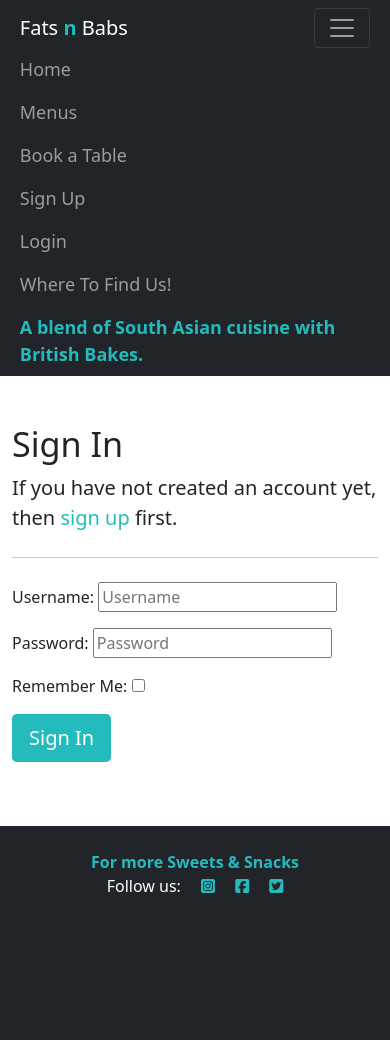
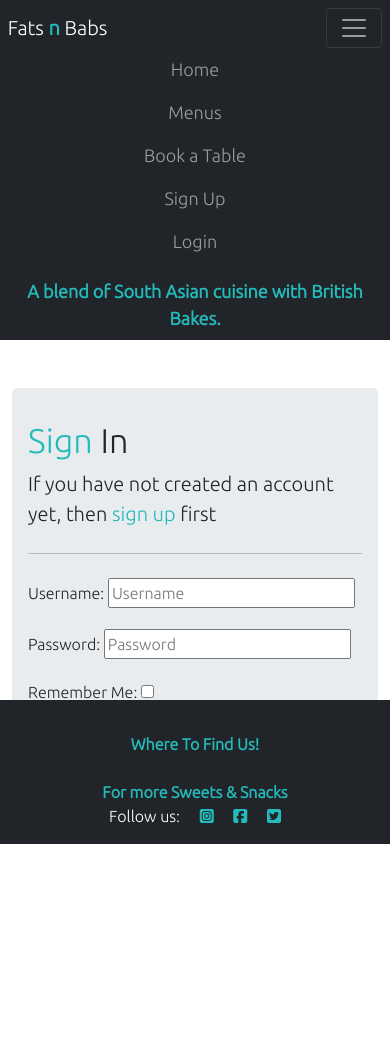
Before and after one commit to SharjAhmed/fatsnbabs-restaurant-booking-system, a Django app: page /accounts/login/ in a window 390 px wide, after a click that opens the changed part. Before the commit the page ends 893 px from the top, so only its background shows below. Run offline with Django 3.2, Linux system fonts and the light colour scheme; tables that the repository leaves empty hold one stand-in row (values such as "Sample post"); some libraries are stand-ins or nearby versions.

Commit message:
Where To Find Us page added and styled - location.html. Styling done for rest of site

```diff
--- a/booking_system/views.py
+++ b/booking_system/views.py
@@ -5,7 +5,6 @@ from .models import Reservation
 from .forms import ReservationForm
 from django.contrib import messages
 from datetime import date
-
 
 def index_view(request):
     return render(request, 'index.html')
--- a/fatsnbabs/settings.py
+++ b/fatsnbabs/settings.py
@@ -21,7 +21,10 @@ DEBUG = True
 
 ACCOUNT_EMAIL_VERIFICATION = 'none'
 
-ALLOWED_HOSTS = ['fatsnbabs.herokuapp.com', 'fatsnbabs-216f47f1be28.herokuapp.com', '8000-sharjahmed-fatsnbabsres-ktnmfsno6zs.ws-eu102.gitpod.io']
+ALLOWED_HOSTS = [
+    'fatsnbabs.herokuapp.com',
+    'fatsnbabs-216f47f1be28.herokuapp.com',
+    '8000-sharjahmed-fatsnbabsres-k38okejnzog.ws-eu102.gitpod.io']
 
 
 # Application definition
@@ -54,7 +57,6 @@ MESSAGE_TAGS = {
         messages.WARNING: 'alert-warning',
         messages.ERROR: 'alert-danger',
 }
-
 
 MIDDLEWARE = [
     'django.middleware.security.SecurityMiddleware',
--- a/static/css/style.css
+++ b/static/css/style.css
@@ -1,10 +1,16 @@
+@import url('https://fonts.googleapis.com/css2?family=Ubuntu:wght@300&display=swap');
+
+body {
+    font-family: 'Ubuntu', sans-serif;
+}
+
 #page-container {
     position: relative;
     min-height: 100vh;
 }
 
 #content-wrap {
-    padding-bottom: 6.5rem;
+    padding-bottom: 8.5rem;
 }
 
 .blue-text {
@@ -26,16 +32,35 @@ a {
 .navbar {
     padding: 2%;
     font-size: large;
+    justify-content: center;
+}
+
+.navbar-nav li {
+    text-align: center;
+}
+
+.tagline {
+    margin-bottom: 0;
 }
 
 /* Main Page */
 
+.row.background {
+    --bs-gutter-x: 0;
+}
+
 .background {
-    background: url(https://res.cloudinary.com/dhfp7asfd/image/upload/e_blur:100,o_48/v1690410296/desi_afternoon_tea_hgzfl8.webp);
+    background-image: url(https://res.cloudinary.com/dhfp7asfd/image/upload/e_blur:100,o_48/v1690410296/desi_afternoon_tea_hgzfl8.webp);
+    background-attachment: fixed;
     background-position: center;
-    background-repeat: no-repeat;
     background-size: cover;
     min-height: 47rem;
+    display: flex;
+    flex-direction: column;
+    align-items: center;
+    justify-content: center;
+    font-size: 100%;
+    color: #fff;
 }
 
 .snippet {
@@ -119,8 +182,40 @@ a {
 /* Footer */
 
 .footer {
-    position: absolute;
+    position: fixed;
     bottom: 0;
     width: 100%;
-    height: 6.5rem;
+    height: 9rem;
 }
+
+/*--------Media queires-------------*/
+
+/*--------Menu-------------*/
+@media screen and (max-width: 992px) {
+
+    .navbar-nav {
+        text-align: center;
+        padding-bottom: 2%;
+    }
+
+    .tagline {
+        text-align: center;
+    }
+
+    .menu-title {
+        font-size: x-large;
+    }
+
+    .menu-subtitle {
+        font-size: inherit;
+    }
+
+    .carousel-menu {
+        height: 425px;
+        width: 90%;
+    }
+
+    .carousel-position {
+        width: 95%;
+    }
+}
--- a/templates/account/login.html
+++ b/templates/account/login.html
@@ -1,19 +1,14 @@
 {% extends "base.html" %}
 
-{% load i18n %}
-{% load account socialaccount %}
+{% block content %}
 
-{% block head_title %}{% trans "Sign In" %}{% endblock %}
-
-{% block content %}
 <div class="container">
   <div class="row mt-5 mb-5">
     <div class="col">
       <div class="jumbotron">
-        <h1 class="display-4">{% trans "Sign In" %}</h1>
-        <p class="lead">{% blocktrans %}If you
-          have not created an account yet, then <a class="link blue-text" href="{{ signup_url }}">sign up</a>
-          first.{% endblocktrans %}</p>
+        <h1 class="display-4"><span class="blue-text">Sign </span>In</h1>
+        <p class="lead">If you have not created an account yet, then <a class="link blue-text"
+            href="{{ signup_url }}">sign up</a> first</p>
         <hr class="my-4">
         <p>
         <form class="login" method="POST" action="{% url 'account_login' %}">
@@ -22,7 +17,7 @@
           {% if redirect_field_value %}
           <input type="hidden" name="{{ redirect_field_name }}" value="{{ redirect_field_value }}" />
           {% endif %}
-            <button class="btn btn-blue btn-lg" type="submit">{% trans "Sign In" %}</button>
+          <button class="btn btn-blue btn-lg" type="submit">Sign In</button>
         </form>
         </p>
       </div>
@@ -30,5 +25,4 @@
   </div>
 </div>
 
-
 {% endblock %}
--- a/templates/base.html
+++ b/templates/base.html
@@ -6,17 +6,17 @@
 <head>
     <title>Fats n Babs | A blend of South Asian cuisine with British Bakes.</title>
 
-    <link rel="preconnect" href="https://fonts.gstatic.com">
-    <link href="https://fonts.googleapis.com/css2?family=Roboto:wght@300&display=swap" rel="stylesheet">
-    <link href="https://fonts.googleapis.com/css2?family=Lato:wght@300;700&display=swap" rel="stylesheet">
-    <link rel="stylesheet" href="https://cdnjs.cloudflare.com/ajax/libs/font-awesome/5.15.3/css/all.min.css">
-    <meta name="viewport" content="width=device-width, initial-scale=1" />
+    <link rel="preconnect" href="https://fonts.googleapis.com">
+    <link rel="preconnect" href="https://fonts.gstatic.com" crossorigin>
+    <link href="https://fonts.googleapis.com/css2?family=Ubuntu:wght@300&display=swap" rel="stylesheet">
+    <link rel="stylesheet" href="https://cdn.jsdelivr.net/npm/bootstrap@4.0.0/dist/css/bootstrap.min.css"
+        integrity="sha384-Gn5384xqQ1aoWXA+058RXPxPg6fy4IWvTNh0E263XmFcJlSAwiGgFAW/dAiS6JXm" crossorigin="anonymous">
+    <meta name="viewport" content="width=device-width, initial-scale=1, shrink-to-fit=no">
     <meta name="keywords" content="afternoon tea, brunch, lunch, restaurant, cafe, desi, Pakistani, sweets">
     <link href="https://cdn.jsdelivr.net/npm/bootstrap@5.0.1/dist/css/bootstrap.min.css" rel="stylesheet"
         integrity="sha384-+0n0xVW2eSR5OomGNYDnhzAbDsOXxcvSN1TPprVMTNDbiYZCxYbOOl7+AMvyTG2x" crossorigin="anonymous">
-    <script src="https://cdn.jsdelivr.net/npm/bootstrap@5.0.1/dist/js/bootstrap.bundle.min.js"
-        integrity="sha384-gtEjrD/SeCtmISkJkNUaaKMoLD0//ElJ19smozuHV6z3Iehds+3Ulb9Bn9Plx0x4" crossorigin="anonymous">
-        </script>
+    </script>
+    <script src="https://kit.fontawesome.com/04ce61957a.js" crossorigin="anonymous"></script>
     <link rel="stylesheet" href="{% static 'css/style.css' %}">
 
 </head>
@@ -65,13 +65,10 @@
                             <a class="nav-link" href="{% url 'account_login' %}">Login</a>
                         </li>
                         {% endif %}
-                        <li>
-                            <a href="{% url 'location' %}" class="nav-link {% if request.path == '/location' %}active{% endif %}">Where To Find Us!</a>
-                        </li>
                     </ul>
-                    <span class="blue-text">
+                    <p class="tagline blue-text">
                         A blend of South Asian cuisine with British Bakes.
-                    </span>
+                    </p>
                 </div>
             </div>
         </nav>
@@ -108,6 +105,9 @@
 
         <!-- Footer -->
         <footer class="footer mt-auto text-center pt-4 navbar-dark bg-dark">
+            <p>
+                <a href="{% url 'location' %}" class="nav-link m-0 text-center blue-text">Where To Find Us!</a>
+            </p>
             <p class="m-0 text-center blue-text">For more Sweets & Snacks</p>
             <p class="m-0 text-center text-white">Follow us:
                 <a target="_blank" href="https://www.instagram.com/">
@@ -122,13 +122,18 @@
             </p>
         </footer>
 
-        <script src="https://kit.fontawesome.com/0393cc7668.js" crossorigin="anonymous"></script>
-        <script src="https://cdn.jsdelivr.net/npm/jquery@3.5.1/dist/jquery.slim.min.js"
-            integrity="sha384-DfXdz2htPH0lsSSs5nCTpuj/zy4C+OGpamoFVy38MVBnE+IbbVYUew+OrCXaRkfj" crossorigin="anonymous">
-            </script>
-        <script src="https://cdn.jsdelivr.net/npm/bootstrap@4.6.2/dist/js/bootstrap.bundle.min.js"
-            integrity="sha384-Fy6S3B9q64WdZWQUiU+q4/2Lc9npb8tCaSX9FK7E8HnRr0Jz8D6OP9dO5Vg3Q9ct" crossorigin="anonymous">
-            </script>
+        <script src="https://code.jquery.com/jquery-3.2.1.slim.min.js"
+            integrity="sha384-KJ3o2DKtIkvYIK3UENzmM7KCkRr/rE9/Qpg6aAZGJwFDMVNA/GpGFF93hXpG5KkN"
+            crossorigin="anonymous"></script>
+        <script src="https://cdn.jsdelivr.net/npm/popper.js@1.12.9/dist/umd/popper.min.js"
+            integrity="sha384-ApNbgh9B+Y1QKtv3Rn7W3mgPxhU9K/ScQsAP7hUibX39j7fakFPskvXusvfa0b4Q"
+            crossorigin="anonymous"></script>
+        <script src="https://cdn.jsdelivr.net/npm/bootstrap@4.0.0/dist/js/bootstrap.min.js"
+            integrity="sha384-JZR6Spejh4U02d8jOt6vLEHfe/JQGiRRSQQxSfFWpi1MquVdAyjUar5+76PVCmYl"
+            crossorigin="anonymous"></script>
+        <script src="https://cdn.jsdelivr.net/npm/bootstrap@5.0.1/dist/js/bootstrap.bundle.min.js"
+            integrity="sha384-gtEjrD/SeCtmISkJkNUaaKMoLD0//ElJ19smozuHV6z3Iehds+3Ulb9Bn9Plx0x4"
+            crossorigin="anonymous"></script>
         <script src="static/js/script.js"></script>
     </div>
 </body>
--- a/templates/table_booking.html
+++ b/templates/table_booking.html
@@ -9,12 +9,11 @@
       <div class="col mt-5 ">
         <div class="jumbotron">
           <h3 class="display-4">Book <span class="blue-text">a</span> table</h3>
-          <hr class="my-4">
+          <hr class="my-4 blue-text">
           <div class="row">
             <div class="col-md-6">
-              <div class="card mt-4" style="width: 18rem;">
+              <div class="card mt-4 booking-form">
                 <div class="card-body card-height">
-                    <form class='mt-5' method='post' action="booking">
                     {% csrf_token %}
                     {{ form.as_p }}
                     <div>
@@ -32,6 +31,7 @@
       </div>
     </div>
   </div>
+  <script src="static/js/email.js"></script>
 </section>
 
 {%endblock%}
```
Also changed, not shown: other parts of static/css/style.css (+43 -5 lines), templates/account/logout.html (+4 -7 lines), templates/account/signup.html (+1 -7 lines), templates/index.html (+8 -1 lines), templates/location.html (+10 -15 lines), templates/menus.html (+13 -12 lines), templates/mybookings.html (+4 -4 lines), .gitpod.yml (added), README.md. Lines whose indentation alone changed are shown as unchanged.
